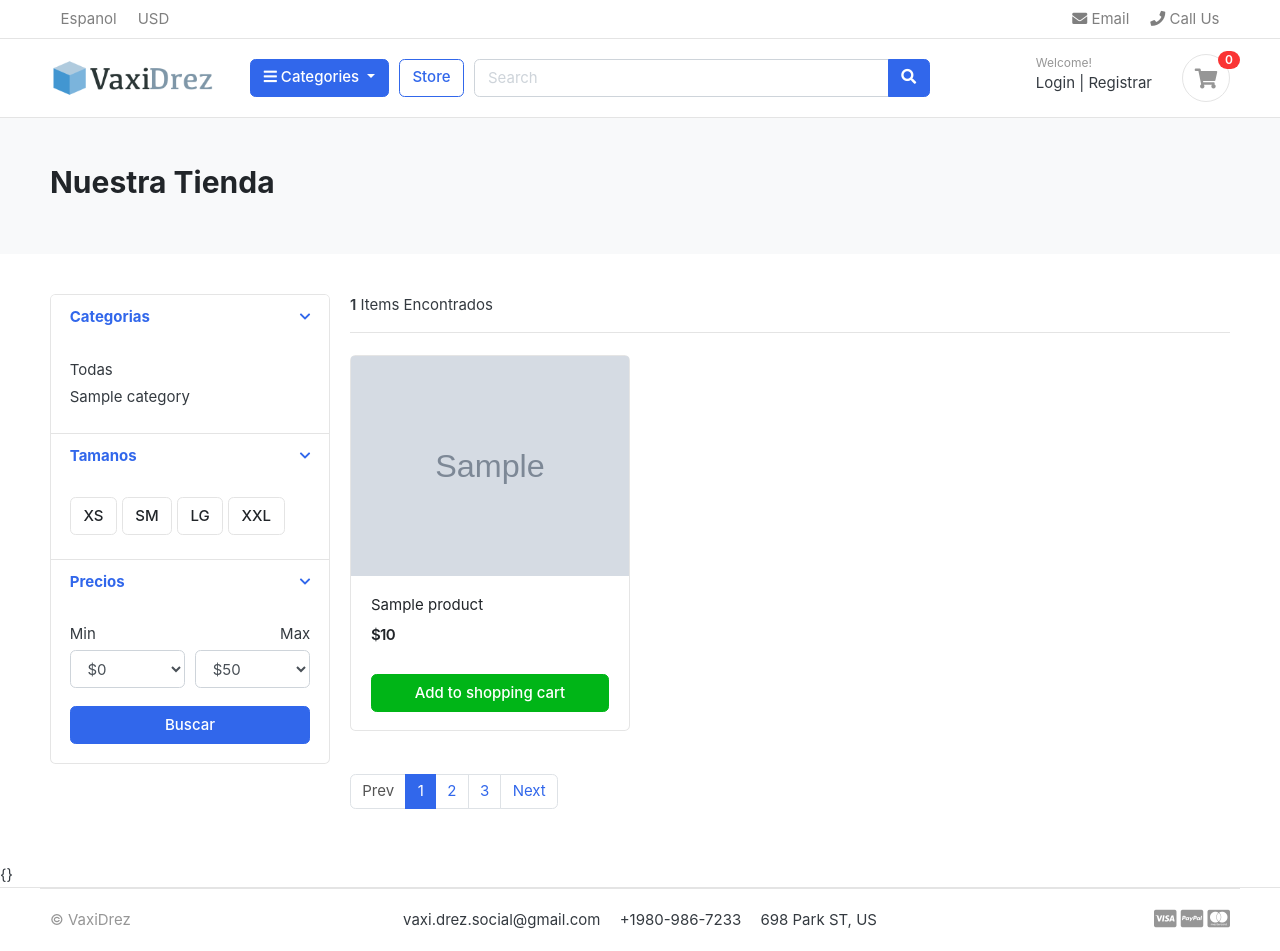
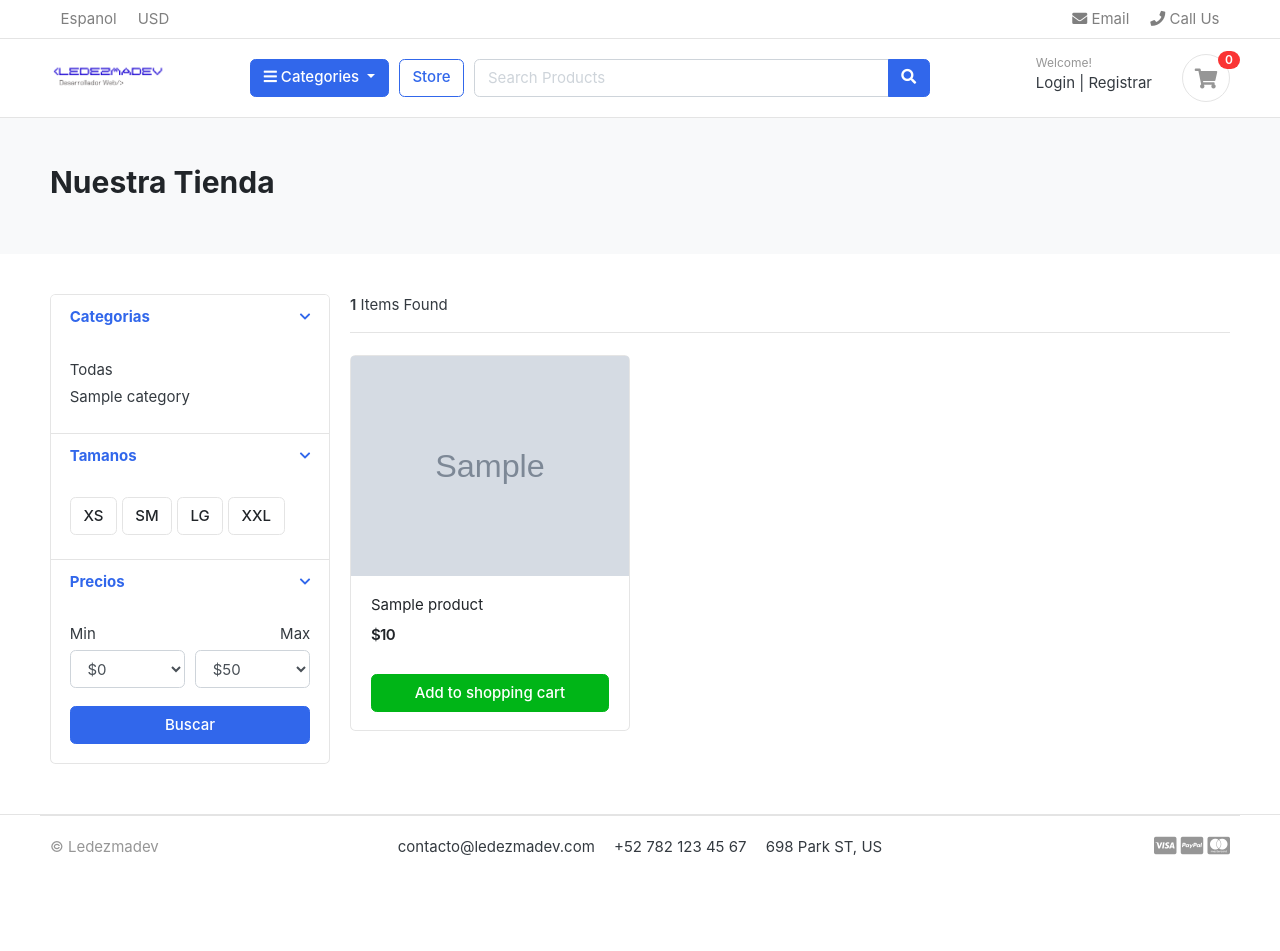
Before and after one commit to idanielmeza/ecommerce-django, a Django app: page /store/ in a window 1280 px wide. After the commit the page ends 855 px from the top, so only its background shows below. Run offline with Django 4.2, Linux system fonts and the light colour scheme; tables that the repository leaves empty hold one stand-in row (values such as "Sample post"); grey boxes marked "Sample" are stand-in pictures; some web fonts are replaced.

Commit message:
se agrego buscador y paginacion

```diff
--- a/store/urls.py
+++ b/store/urls.py
@@ -3,6 +3,7 @@ from . import views
 
 urlpatterns = [
     path('', views.store, name='store'),
-    path('<slug:category_slug>', views.store, name='products_by_category'),
-    path('<slug:category_slug>/<slug:product_slug>', views.product_detail, name='product_detail'),
+    path('category/<slug:category_slug>', views.store, name='products_by_category'),
+    path('category/<slug:category_slug>/<slug:product_slug>', views.product_detail, name='product_detail'),
+    path('search/', views.search, name='search'),
 ]
--- a/store/views.py
+++ b/store/views.py
@@ -4,6 +4,9 @@ from carts.models import CartItem
 from carts.views import _cart_id
 from .models import Product
 from .models import Category
+from django.core.paginator import EmptyPage,PageNotAnInteger, Paginator
+from django.db.models import Q
+
 # Create your views here.
 def store(request, category_slug=None):
 
@@ -12,14 +15,18 @@ def store(request, category_slug=None):
 
     if category_slug != None:
         categories = get_object_or_404(Category, slug=category_slug)
-        products = Product.objects.filter(category=categories, is_available=True)
-        products_count = products.count()
+        products = Product.objects.filter(category=categories, is_available=True).order_by('-created_at')
+
     else:
-        products = Product.objects.all().filter(is_available=True)
-        products_count = products.count()
+        products = Product.objects.all().filter(is_available=True).order_by('-created_at')
+
+    paginator = Paginator(products, 3)
+    page = request.GET.get('page')
+    paged_products = paginator.get_page(page)
+    products_count = products.count()
 
     context = {
-        'products': products,
+        'products': paged_products,
         'products_count': products_count,
     }
 
@@ -27,6 +34,7 @@ def store(request, category_slug=None):
     return render(request, 'store/store.html', context)
 
 def product_detail(request, category_slug, product_slug):
+
     try:
         product = Product.objects.get(category__slug=category_slug, slug=product_slug)
         in_cart = CartItem.objects.filter(cart__cart_id =_cart_id(request), product=product).exists()
@@ -40,3 +48,17 @@ def product_detail(request, category_slug, product_slug):
     }
 
     return render(request, 'store/product_detail.html', context)
+
+def search(request):
+    if 'search' in request.GET:
+        keyword = request.GET['search']
+        if keyword:
+            products = Product.objects.order_by('-created_at').filter( Q(description__icontains=keyword) | Q(product_name__icontains=keyword) )
+            products_count = products.count()
+
+    context = {
+        'products': products,
+        'products_count': products_count,
+    }
+
+    return render(request, 'store/store.html', context)
--- a/templates/includes/footer.html
+++ b/templates/includes/footer.html
@@ -1,14 +1,13 @@
-{}
 <!-- ========================= FOOTER ========================= -->
 <footer class="section-footer border-top">
     <div class="container">
       <section class="footer-bottom border-top row">
         <div class="col-md-2">
-          <p class="text-muted">&copy VaxiDrez</p>
+          <p class="text-muted">&copy Ledezmadev</p>
         </div>
         <div class="col-md-8 text-md-center">
-          <span class="px-2">vaxi.drez.social@gmail.com</span>
-          <span class="px-2">+1980-986-7233</span>
+          <span class="px-2">contacto@ledezmadev.com</span>
+          <span class="px-2">+52 782 123 45 67</span>
           <span class="px-2">698 Park ST, US</span>
         </div>
         <div class="col-md-2 text-md-right text-muted">
--- a/templates/includes/navbar.html
+++ b/templates/includes/navbar.html
@@ -76,13 +76,14 @@
             >Store</a
           >
           <div class="col-lg col-md-6 col-sm-12 col">
-            <form action="#" class="search">
+            <form action="{% url 'search' %}" class="search">
               <div class="input-group w-100">
                 <input
                   type="text"
                   class="form-control"
                   style="width: 60%"
-                  placeholder="Search"
+                  placeholder="Search Products"
+                  name="search"
                 />
 
                 <div class="input-group-append">
--- a/templates/store/store.html
+++ b/templates/store/store.html
@@ -136,12 +136,13 @@
       <main class="col-md-9">
         <header class="border-bottom mb-4 pb-3">
           <div class="form-inline">
-            <span class="mr-md-auto"> <span class="font-weight-bold"">{{products_count}}</span> Items Encontrados </span>
+            <span class="mr-md-auto"> <span class="font-weight-bold"">{{products_count}}</span> Items Found </span>
           </div>
         </header>
         <!-- sect-heading -->
 
         <div class="row">
+          {% if products %}
             {% for product in products %}
           <div class="col-md-4">
             <figure class="card card-product-grid">
@@ -165,24 +166,54 @@
             </figure>
           </div>
           {% endfor %}
+
+          {% else %}
+            <div class="col-md-12">
+              <h3>No products found</h3>
+            </div>
+
+          {% endif %}
           <!-- col.// -->
         </div>
         <!-- row end.// -->
 
-        <nav class="mt-4" aria-label="Page navigation sample">
+        <nav class="mt-4 d-flex justify-content-center" aria-label="Page navigation sample">
+          {% if products.has_other_pages %}
           <ul class="pagination">
+            {% if products.has_previous %}
+            <li class="page-item">
+              <a class="page-link" href="?page={{products.previous_page_number}}">Prev</a>
+            </li>
+            {% else %}
               <li class="page-item disabled">
                 <a class="page-link" href="#">Prev</a>
               </li>
+            {% endif %}
+
+            {% for page in products.paginator.page_range %}
+            {% if page == products.number %}
               <li class="page-item active">
-              <a class="page-link" href="#">1</a>
+                <a class="page-link" href="#">{{page}}</a>
               </li>
-            <li class="page-item"><a class="page-link" href="#">2</a></li>
-            <li class="page-item"><a class="page-link" href="#">3</a></li>
+            {% else %}
               <li class="page-item">
+                <a class="page-link" href="?page={{page}}">{{page}}</a>
+              </li>
+            {% endif %}
+            {% endfor %}
+
+            {% if products.has_next %}
+            <li class="page-item">
+              <a class="page-link" href="?page={{products.next_page_number}}">Next</a>
+            </li>
+            {% else %}
+              <li class="page-item disabled">
                 <a class="page-link" href="#">Next</a>
               </li>
+              {% endif %}
           </ul>
+
+          {% endif %}
         </nav>
       </main>
       <!-- col.// -->
```
Also changed, not shown: ecommerce/static/images/logo01.png, static/images/logo01.png. Lines whose indentation alone changed are shown as unchanged.
